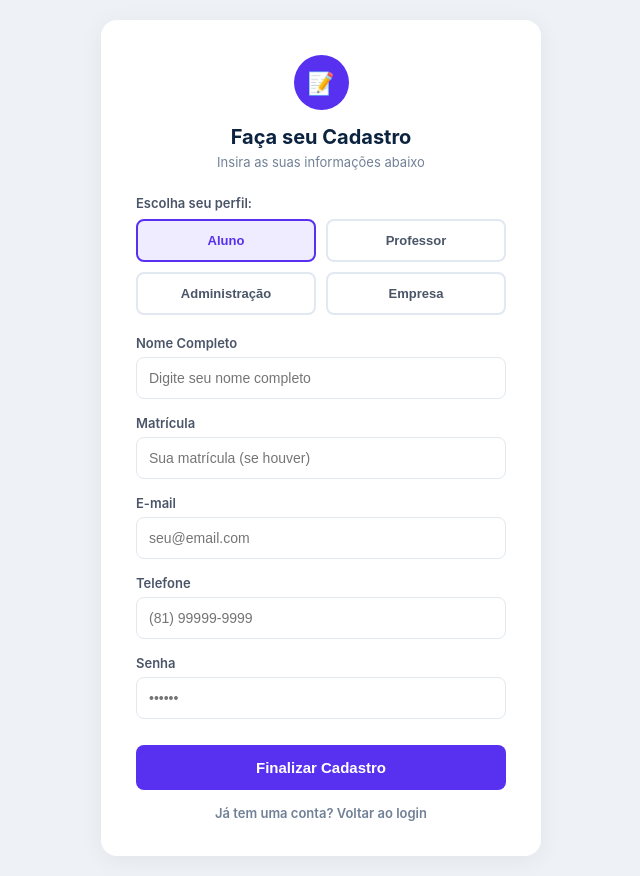
After one commit to rodrigocesar12309-droid/observat-rio-projetos-integradores, a Django app: page /cadastro/ in a window 1280 px wide. The commit adds this page. Shown: the whole page, without its empty margins (319-959 px from the left). Run offline with Django 5.2, Linux system fonts and the light colour scheme.

Commit message:
feat: implementa tela de cadastro completa com selecao de perfil

```diff
--- /dev/null
+++ b/cadastro_projeto/app_cadastro_projeto/forms.py
@@ -0,0 +1,46 @@
+from django import forms
+from django.contrib.auth.models import User
+
+class CadastroForm(forms.ModelForm):
+    nome_completo = forms.CharField(
+        max_length=150,
+        widget=forms.TextInput(attrs={
+            'placeholder': 'Digite seu nome completo',
+            'style': 'padding: 12px; border: 1px solid #e2e8f0; border-radius: 8px; font-size: 14px; outline: none; transition: border 0.2s;'
+        })
+    )
+    matricula = forms.CharField(
+        max_length=50,
+        required=False,
+        widget=forms.TextInput(attrs={
+            'placeholder': 'Sua matrícula (se houver)',
+            'style': 'padding: 12px; border: 1px solid #e2e8f0; border-radius: 8px; font-size: 14px; outline: none;'
+        })
+    )
+    telefone = forms.CharField(
+        max_length=20,
+        widget=forms.TextInput(attrs={
+            'placeholder': '(81) 99999-9999',
+            'style': 'padding: 12px; border: 1px solid #e2e8f0; border-radius: 8px; font-size: 14px; outline: none;'
+        })
+    )
+
+    # Campo oculto para receber a seleção dos botões (Aluno, Professor, etc.) via JS
+    tipo_usuario = forms.CharField(
+        widget=forms.HiddenInput(),
+        initial='aluno'
+    )
+
+    class Meta:
+        model = User
+        fields = ['email', 'password']
+        widgets = {
+            'email': forms.EmailInput(attrs={
+                'placeholder': 'seu@email.com',
+                'style': 'padding: 12px; border: 1px solid #e2e8f0; border-radius: 8px; font-size: 14px; outline: none;'
+            }),
+            'password': forms.PasswordInput(attrs={
+                'placeholder': '••••••',
+                'style': 'padding: 12px; border: 1px solid #e2e8f0; border-radius: 8px; font-size: 14px; outline: none;'
+            }),
+        }
--- /dev/null
+++ b/cadastro_projeto/app_cadastro_projeto/templates/usuarios/cadastro.html
@@ -0,0 +1,206 @@
+<!DOCTYPE html>
+<html lang="pt-br">
+<head>
+    <meta charset="UTF-8">
+    <meta name="viewport" content="width=device-width, initial-scale=1.0">
+    <title>Cadastro - Observatório de Projetos</title>
+    <style>
+        body {
+            font-family: -apple-system, BlinkMacSystemFont, "Segoe UI", Roboto, sans-serif;
+            background-color: #eef2f7;
+            display: flex;
+            justify-content: center;
+            align-items: center;
+            min-height: 100vh;
+            margin: 0;
+            padding: 20px;
+            box-sizing: border-box;
+        }
+        .card {
+            background: white;
+            padding: 35px;
+            border-radius: 16px;
+            box-shadow: 0 4px 25px rgba(0,0,0,0.06);
+            width: 100%;
+            max-width: 440px;
+            box-sizing: border-box;
+        }
+        .logo-container {
+            text-align: center;
+            margin-bottom: 25px;
+        }
+        .logo-icon {
+            background-color: #5830f0;
+            color: white;
+            width: 55px;
+            height: 55px;
+            border-radius: 50%;
+            display: inline-flex;
+            justify-content: center;
+            align-items: center;
+            font-size: 22px;
+            margin-bottom: 15px;
+        }
+        .title {
+            text-align: center;
+            color: #0c2340;
+            margin: 0 0 5px 0;
+            font-size: 20px;
+            font-weight: 700;
+        }
+        .subtitle {
+            text-align: center;
+            color: #718096;
+            font-size: 13px;
+            margin-bottom: 25px;
+        }
+        .form-group {
+            margin-bottom: 16px;
+            display: flex;
+            flex-direction: column;
+        }
+        .form-group label {
+            font-size: 13px;
+            font-weight: 600;
+            color: #4a5568;
+            margin-bottom: 6px;
+        }
+
+        /* Grid de Seleção de Perfis (Os 4 botões solicitados) */
+        .tipo-label {
+            font-size: 13px;
+            font-weight: 600;
+            color: #4a5568;
+            margin-bottom: 8px;
+        }
+        .tipo-container {
+            display: grid;
+            grid-template-columns: 1fr 1fr;
+            gap: 10px;
+            margin-bottom: 20px;
+        }
+        .btn-tipo {
+            padding: 12px;
+            border: 2px solid #e2e8f0;
+            border-radius: 8px;
+            background: white;
+            cursor: pointer;
+            font-weight: 600;
+            font-size: 13px;
+            color: #4a5568;
+            transition: all 0.2s ease;
+        }
+
+        /* Cores de ativação customizadas para combinar com o "acesso rápido" da Home */
+        .btn-tipo[data-tipo="aluno"].active { border-color: #5830f0; background-color: #f0ecff; color: #5830f0; }
+        .btn-tipo[data-tipo="professor"].active { border-color: #00b074; background-color: #ebfaf2; color: #00b074; }
+        .btn-tipo[data-tipo="administracao"].active { border-color: #9f7aea; background-color: #f7f3ff; color: #9f7aea; }
+        .btn-tipo[data-tipo="empresa"].active { border-color: #ff9f43; background-color: #fff9f3; color: #ff9f43; }
+
+        .btn-submit {
+            width: 100%;
+            padding: 14px;
+            background-color: #5830f0;
+            color: white;
+            border: none;
+            border-radius: 8px;
+            font-weight: bold;
+            cursor: pointer;
+            font-size: 15px;
+            transition: background 0.2s;
+            margin-top: 10px;
+        }
+        .btn-submit:hover {
+            background-color: #431ecc;
+        }
+        .voltar-link {
+            display: block;
+            text-align: center;
+            margin-top: 15px;
+            color: #718096;
+            text-decoration: none;
+            font-size: 13px;
+            font-weight: 600;
+        }
+        .voltar-link:hover {
+            color: #5830f0;
+        }
+    </style>
+</head>
+<body>
+
+<div class="card">
+    <div class="logo-container">
+        <div class="logo-icon">📝</div>
+        <h2 class="title">Faça seu Cadastro</h2>
+        <div class="subtitle">Insira as suas informações abaixo</div>
+    </div>
+
+    <form method="POST">
+        {% csrf_token %}
+
+        {{ form.tipo_usuario }}
+
+        <div class="tipo-label">Escolha seu perfil:</div>
+        <div class="tipo-container">
+            <button type="button" class="btn-tipo active" data-tipo="aluno" onclick="selecionarTipo('aluno', this)">Aluno</button>
+            <button type="button" class="btn-tipo" data-tipo="professor" onclick="selecionarTipo('professor', this)">Professor</button>
+            <button type="button" class="btn-tipo" data-tipo="administracao" onclick="selecionarTipo('administracao', this)">Administração</button>
+            <button type="button" class="btn-tipo" data-tipo="empresa" onclick="selecionarTipo('empresa', this)">Empresa</button>
+        </div>
+
+        <div class="form-group">
+            <label for="id_nome_completo">Nome Completo</label>
+            {{ form.nome_completo }}
+        </div>
+
+        <div class="form-group" id="campo-matricula">
+            <label for="id_matricula">Matrícula</label>
+            {{ form.matricula }}
+        </div>
+
+        <div class="form-group">
+            <label for="id_email">E-mail</label>
+            {{ form.email }}
+        </div>
+
+        <div class="form-group">
+            <label for="id_telefone">Telefone</label>
+            {{ form.telefone }}
+        </div>
+
+        <div class="form-group">
+            <label for="id_password">Senha</label>
+            {{ form.password }}
+        </div>
+
+        <button type="submit" class="btn-submit">Finalizar Cadastro</button>
+
+        <a href="{% url 'home' %}" class="voltar-link">Já tem uma conta? Voltar ao login</a>
+    </form>
+</div>
+
+<script>
+    function selecionarTipo(tipo, elemento) {
+        // Altera o valor no input oculto do formulário Django
+        document.getElementById('id_tipo_usuario').value = tipo;
+
+        // Remove estado ativo de todos os botões
+        const botoes = document.querySelectorAll('.btn-tipo');
+        botoes.forEach(btn => btn.classList.remove('active'));
+
+        // Adiciona classe ativa no botão clicado
+        elemento.classList.add('active');
+
+        // Esconde dinamicamente a matrícula para Empresa ou Administração se desejar
+        const campoMatricula = document.getElementById('campo-matricula');
+        if (tipo === 'empresa') {
+            campoMatricula.style.display = 'none';
+        } else {
+            campoMatricula.style.display = 'flex';
+        }
+    }
+</script>
+
+</body>
+</html>
--- /dev/null
+++ b/cadastro_projeto/app_cadastro_projeto/urls.py
@@ -0,0 +1,7 @@
+from django.urls import path
+from . import views
+
+urlpatterns = [
+    path('', views.home, name='home'), # Sua página inicial com o login
+    path('cadastro/', views.cadastrar_usuario, name='cadastro'), # Nova página de cadastro
+]
--- a/cadastro_projeto/app_cadastro_projeto/views.py
+++ b/cadastro_projeto/app_cadastro_projeto/views.py
@@ -1,4 +1,38 @@
-from django.shortcuts import render
+from django.shortcuts import render, redirect
+from django.contrib import messages
+from .forms import CadastroForm
 
 def home(request):
+    # Renderiza a tela de login/inicial (home.html)
     return render(request, 'usuarios/home.html')
+
+def cadastrar_usuario(request):
+    if request.method == 'POST':
+        form = CadastroForm(request.POST)
+        if form.is_valid():
+            # Cria o objeto User mas não salva ainda no banco (commit=False)
+            user = form.save(commit=False)
+
+            # O Django exige um 'username'. Vamos usar o e-mail como username.
+            user.username = form.cleaned_data['email']
+            user.email = form.cleaned_data['email']
+
+            # Criptografa a senha antes de salvar
+            user.set_password(form.cleaned_data['password'])
+            user.first_name = form.cleaned_data['nome_completo']
+            user.save()
+
+            # Captura os dados adicionais enviados
+            tipo = form.cleaned_data['tipo_usuario']
+            matricula = form.cleaned_data['matricula']
+            telefone = form.cleaned_data['telefone']
+
+            # Opcional: Você pode imprimir no terminal para testar se os dados chegaram
+            print(f"Novo Usuário: {user.first_name} | Tipo: {tipo} | Matrícula: {matricula} | Tel: {telefone}")
+
+            messages.success(request, f"Cadastro de {tipo.capitalize()} realizado com sucesso!")
+            return redirect('home') # Redireciona de volta para a tela de login (home)
+    else:
+        form = CadastroForm()
+
+    return render(request, 'usuarios/cadastro.html', {'form': form})
--- a/cadastro_projeto/cadastro_projeto/urls.py
+++ b/cadastro_projeto/cadastro_projeto/urls.py
@@ -1,6 +1,7 @@
+from django.contrib import admin
+from django.urls import path, include
 
-from django.urls import path
-from app_cadastro_projeto import views
 urlpatterns = [
-    path('', views.home, name='home'),
+    path('admin/', admin.site.urls),
+    path('', include('app_cadastro_projeto.urls')),  # 🔹 precisa estar assim
 ]
```
Also changed, not shown: cadastro_projeto/app_cadastro_projeto/templates/usuarios/home.html (+40 -85 lines), cadastro_projeto/db.sqlite3.
